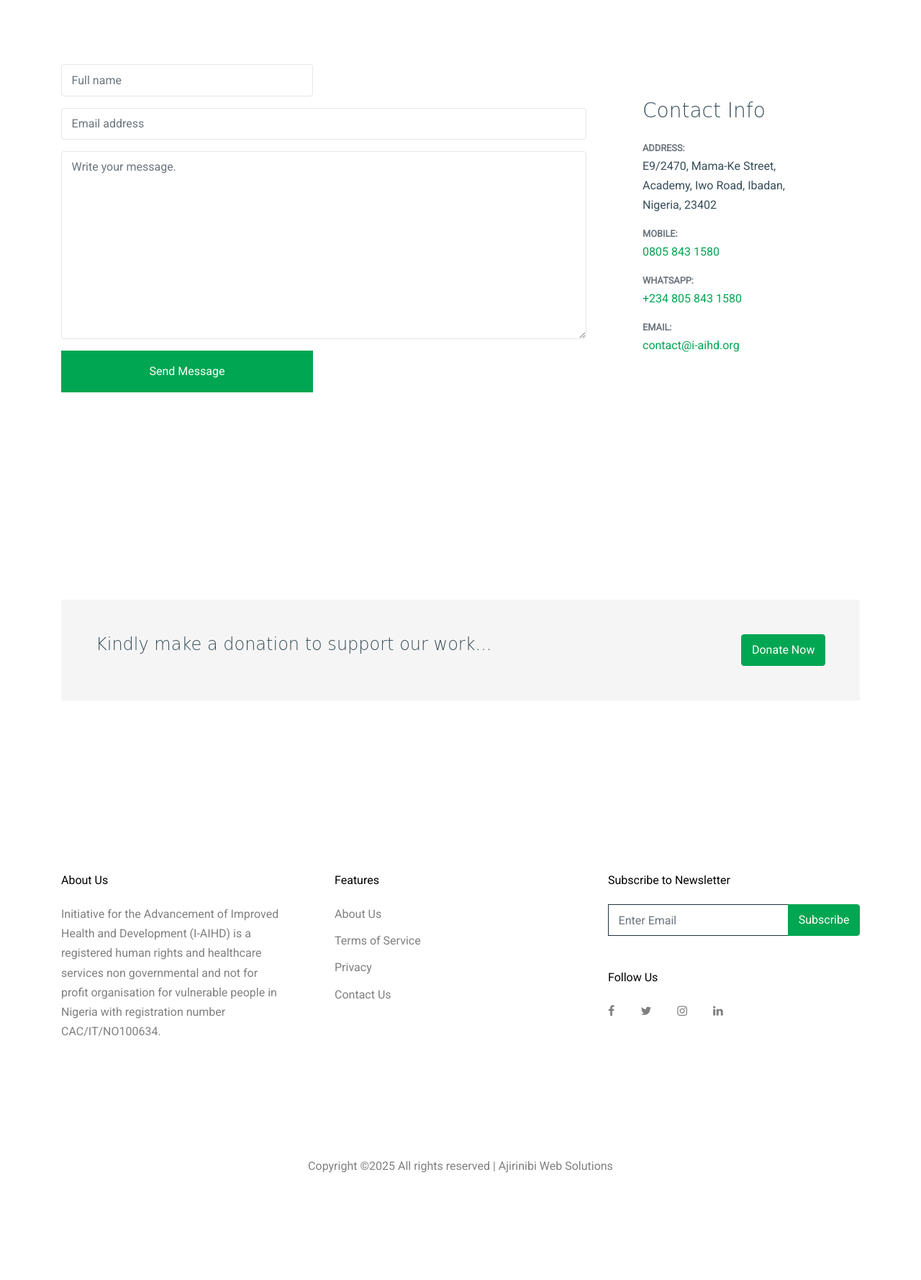
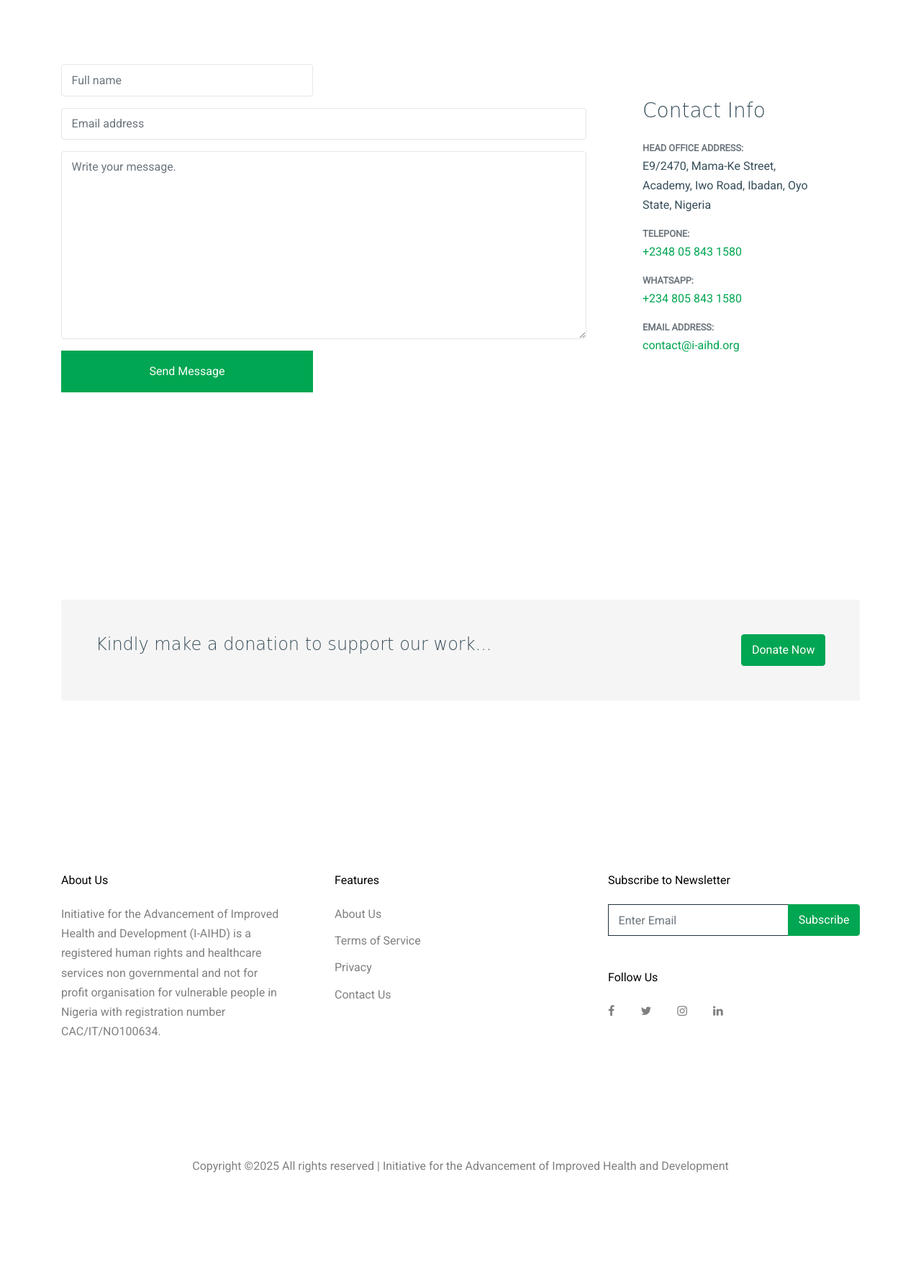
Before and after one commit to Ajirin01/i-aihd, a PHP site: page /contact in a window 1280 px wide. Shown: the part 981-2759 px from the top of the page at 72% size. Run offline with PHP 8.4, Linux system fonts and the light colour scheme; some web fonts are replaced.

Commit message:
after lunch update

```diff
--- a/handle_send_mail.php
+++ b/handle_send_mail.php
@@ -40,12 +40,18 @@ if(isset($_POST['email']))
     // Send email
     if (mail($email_to, $email_subject, $email_message, $headers)) {
         echo json_encode(array('success' => 1, 'message' => 'Form submitted successfully.'));
+        header('Location: /');
+        exit;
     } else {
         return_error('An error occurred while sending your message. Please try again later.');
+        header('Location: /');
+        exit;
     }
 }
 else
 {
     return_error('Invalid form submission.');
+    header('Location: /');
+    exit;
 }
 ?>
--- a/partial_templates/site/contact.php
+++ b/partial_templates/site/contact.php
@@ -48,9 +48,9 @@
               <h3 class="text-cursive mb-4">Contact Info</h3>
               <ul class="list-unstyled footer-link">
                 <li class="d-block mb-3">
-                  <span class="d-block text-muted small text-uppercase font-weight-bold">Address:</span>
-                  <span>E9/2470, Mama-Ke Street, Academy, Iwo Road, Ibadan, Nigeria, 23402</span></li>
-                <li class="d-block mb-3"><span class="d-block text-muted small text-uppercase font-weight-bold">Mobile:</span><a href="tel:+2348058431580"><span>0805 843 1580</span></a></li>
+                  <span class="d-block text-muted small text-uppercase font-weight-bold">Head Office Address:</span>
+                  <span>E9/2470, Mama-Ke Street, Academy, Iwo Road, Ibadan, Oyo State, Nigeria</span></li>
+                <li class="d-block mb-3"><span class="d-block text-muted small text-uppercase font-weight-bold">Telepone: </span><a href="tel:+2348058431580"><span>+2348 05 843 1580</span></a></li>
                 <li class="d-block mb-3">
                   <span class="d-block text-muted small text-uppercase font-weight-bold">WhatsApp:</span>
                   <a href="https://wa.me/2348058431580" target="_blank">
@@ -59,7 +59,7 @@
                 </li>
 
                 <li class="d-block mb-3">
-                  <span class="d-block text-muted small text-uppercase font-weight-bold">Email:</span>
+                  <span class="d-block text-muted small text-uppercase font-weight-bold">Email Address:</span>
                   <a href="mailto:contact@i-aihd.org">
                     <span>contact@i-aihd.org</span>
                   </a>
--- a/partial_templates/site/footer.php
+++ b/partial_templates/site/footer.php
@@ -62,7 +62,7 @@
             <div class="pt-5">
               <p>
             <!-- Link back to Colorlib can't be removed. Template is licensed under CC BY 3.0. -->
-            Copyright &copy;<script>document.write(new Date().getFullYear());</script> All rights reserved | <a href="https://ajirinibi.com.ng" target="_blank" >Ajirinibi Web Solutions</a>
+            Copyright &copy;<script>document.write(new Date().getFullYear());</script> All rights reserved | <a href="https://ajirinibi.com.ng" target="_blank" >Initiative for the Advancement of Improved Health and Development</a>
             <!-- Link back to Colorlib can't be removed. Template is licensed under CC BY 3.0. -->
             </p>
             </div>
--- a/partial_templates/site/home.php
+++ b/partial_templates/site/home.php
@@ -109,7 +109,7 @@
               <div class="col-md-7">
                 <div class="heading-20219">
                   <h2 class="title text-white mb-4 text-cursive">Why Choose Us</h2>
-                  <p class="text-white">Initiative for the Advancement of Improved Health and Development(I-AIHD) is dedicated to enhancing the sexual and reproductive health and rights of vulnerable people in Nigeria, through public education, advocacy, and direct service delivery, and stakeholders engagement. I-AIHD advocates for a society where every individuals access quality and affordable healthcare, justice and support that they deserve.</p>
+                  <p class="text-white">Initiative for the Advancement of Improved Health and Development(I-AIHD) is dedicated to enhancing the sexual and reproductive health and rights of vulnerable people in Nigeria, through public education, advocacy, direct service delivery, and stakeholders engagement. I-AIHD advocates for a society where every individuals access quality and affordable healthcare, justice and support that they deserve.</p>
                 </div>
               </div>
             </div>
@@ -156,7 +156,7 @@
                   <div class="number mr-4"><span>5</span></div>
                   <div>
                     <h3>Psychosocial Support</h3>
-                    <p>We provide psychosocial support services, including mental health therapy, counselling, emergency shelter and support groups with the aim to address the emotional mental, social, spiritual needs of vulnerable individuals and communities. Promoting overall well-being and resilience.</p>
+                    <p>We provide psychosocial support services, including mental health therapy, counselling, emergency shelter and support groups with the aim to address the emotional, mental, social and spiritual needs of vulnerable individuals and communities. Promoting overall well-being and resilience.</p>
                   </div>
                 </div>
               </div>
@@ -280,7 +280,7 @@
               <strong>Account Name:</strong> Initiative for the Advancement of Improved Health and Development-USD
               <br>
               <strong>Account Number:</strong> 5250287589<br>
-              <strong>SWIFT Code:</strong> FIDTNGLA </p>
+              <strong>Swift Code:</strong> FIDTNGLA </p>
             <p class="text-muted mt-3 mb-0"><em>Please include your name in the payment reference if possible.</em></p>
           </div>
           <div class="modal-footer border-0 justify-content-between">
--- a/partial_templates/site/publications.php
+++ b/partial_templates/site/publications.php
@@ -4,7 +4,7 @@
 
       <div class="box-92819">
         <h1 class="text-white mb-3">Publications</h1>
-        <p class="lead text-white">Stay informed with our latest articles on healthcare access, human rights advocacy, and community development. Explore stories, research, and updates from our initiatives to make a lasting impact.</p>
+        <p class="lead text-white">Stay informed with our latest articles on healthcare, human rights, advocacy, stakeholders’ engagement and community development. Explore stories, research findings, and updates from our initiatives to make a lasting impact.</p>
       </div>
 
 
--- a/privacy.php
+++ b/privacy.php
@@ -186,8 +186,8 @@
       <div class="container">
 
             <div class="d-md-flex cta-20101 align-self-center bg-light p-5">
-              <div class=""><h4 class="text-cursive">Providing Healthcare, Advocacy, and Support for Vulnerable Communities</h4></div>
-              <div class="ml-auto"><a href="#" class="btn btn-primary">Donate Now</a></div>
+              <div class=""><h4 class="text-cursive">Kindly make a donation to support our work...</h4></div>
+              <div class="ml-auto"><a href="/#donate" class="btn btn-primary">Donate Now</a></div>
             </div>
 
       </div>
--- a/terms.php
+++ b/terms.php
@@ -168,8 +168,8 @@
       <div class="container">
 
             <div class="d-md-flex cta-20101 align-self-center bg-light p-5">
-              <div class=""><h4 class="text-cursive">Providing Healthcare, Advocacy, and Support for Vulnerable Communities</h4></div>
-              <div class="ml-auto"><a href="#" class="btn btn-primary">Donate Now</a></div>
+              <div class=""><h4 class="text-cursive">Kindly make a donation to support our work...</h4></div>
+              <div class="ml-auto"><a href="/#donate" class="btn btn-primary">Donate Now</a></div>
             </div>
 
       </div>
```
